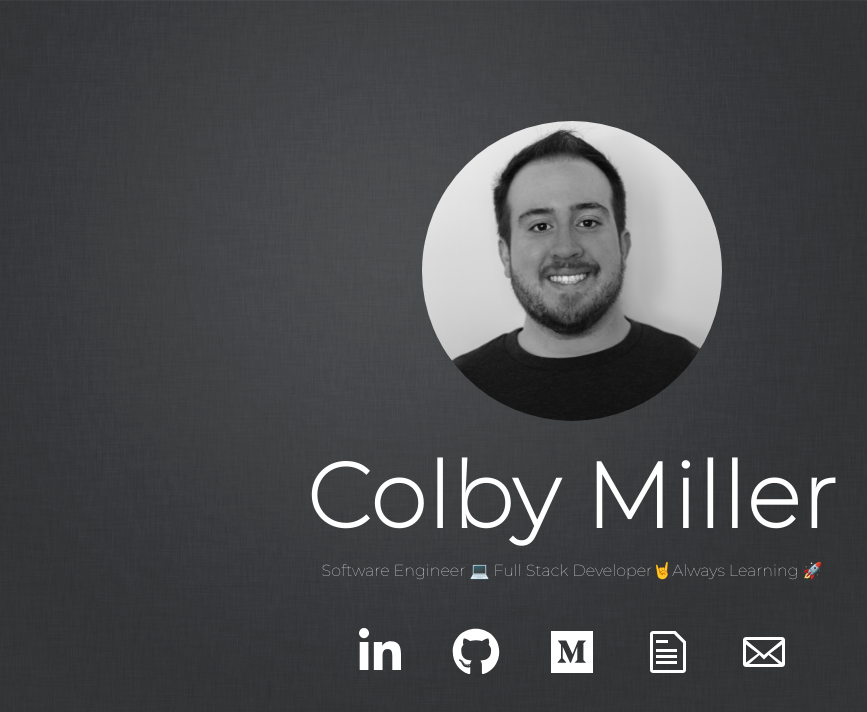
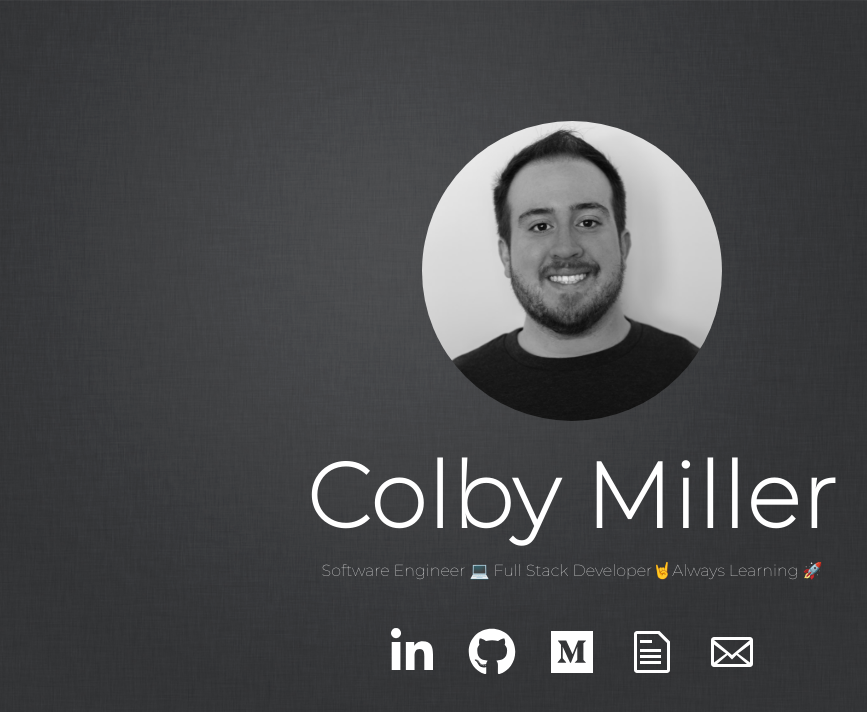
Before and after one commit to colbymillerdev/colbymillerdev.com, a Gatsby site: page / in a window 1280 px wide. Shown: the whole page, without its empty margins (68-935 px from the left). Built offline with nearby package versions, Linux system fonts and the light colour scheme; Gatsby itself is replaced by a stand-in of ours.

Commit message:
Reduced width between social icons on home page.

```diff
--- a/src/components/ContactIcons.js
+++ b/src/components/ContactIcons.js
@@ -16,8 +16,8 @@ const IconWrapper = styled.div`
   & a {
     color: white;
     text-decoration: none;
-    margin-left: 3%;
-    margin-right: 3%;
+    margin-left: 2%;
+    margin-right: 2%;
   }
 `;
 
```
